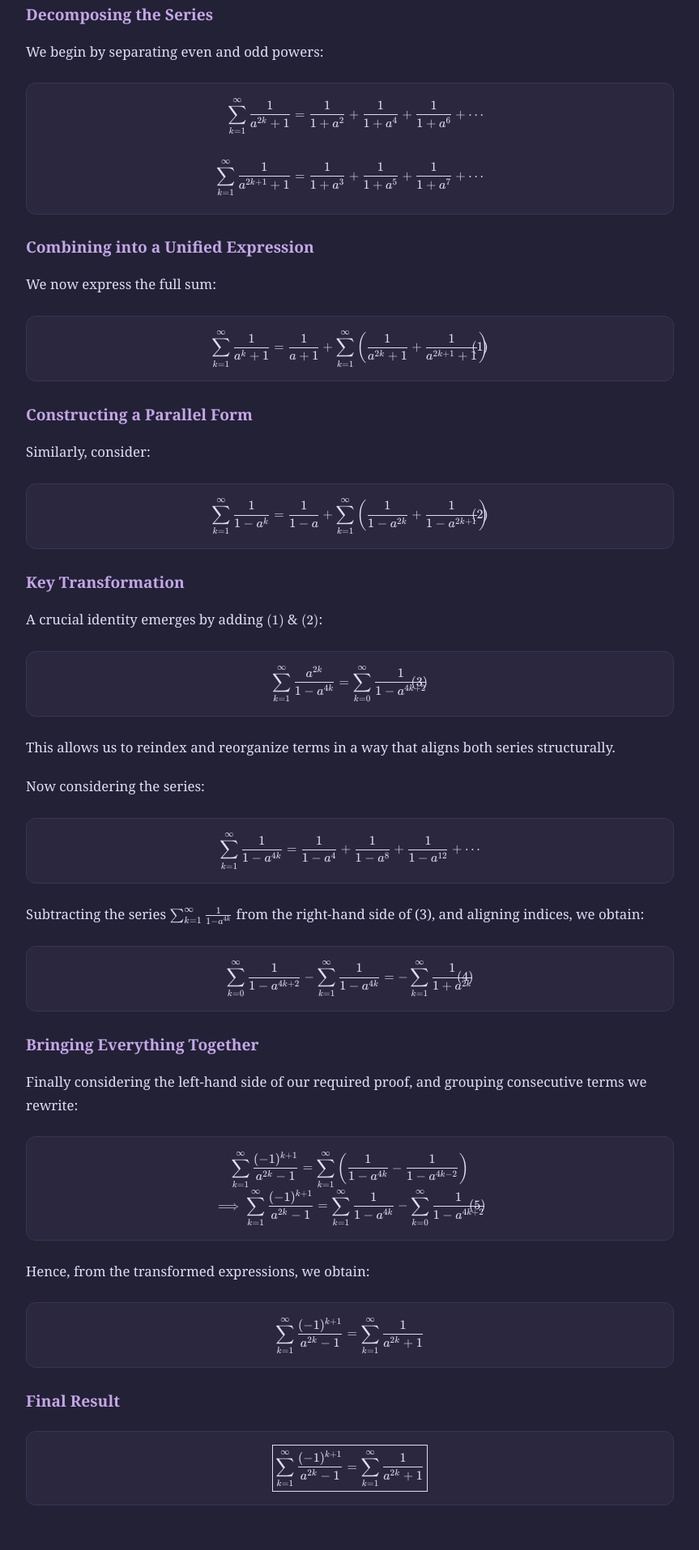
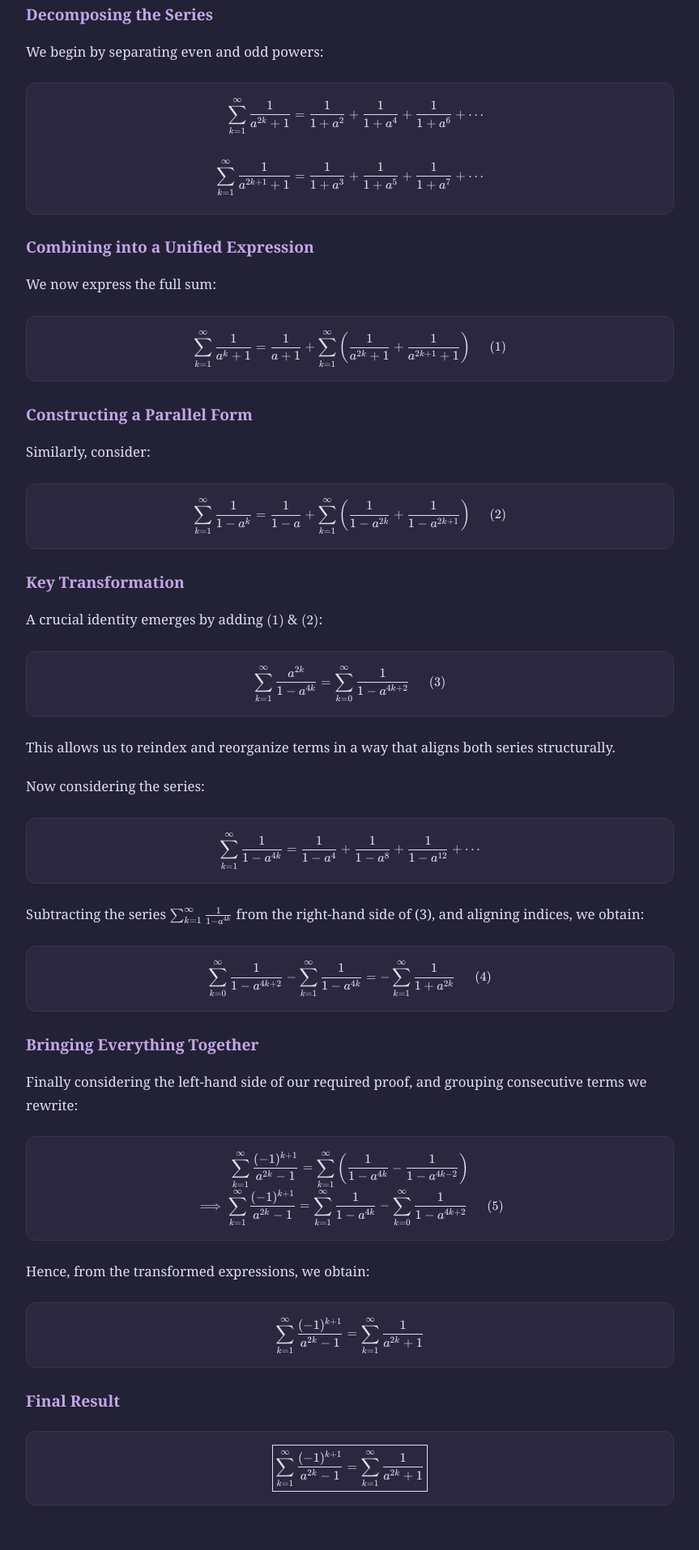
Before and after one commit to IronMan1405/IronMan1405.github.io, a Jekyll site: the page built from _posts/2026-04-24-alternating-series-identity.md, in a window 1280 px wide. Shown: the part 1003-2917 px from the top of the page at 81% size, without its empty margins (208-1071 px from the left). Built offline with Jekyll 4.4.1, drawn with Linux system fonts in a browser that asks for light colours.

Commit message:
changed display to inline-flex

```diff
--- a/assets/css/style.css
+++ b/assets/css/style.css
@@ -95,26 +95,31 @@ main {
   overflow-x: auto;
   overflow-y: hidden;
   -webkit-overflow-scrolling: touch;
+  scroll-behavior: smooth;
 
   padding: 1rem;
   margin: 1.5em 0;
 }
 
 .katex-display .katex {
-  display: inline-block;
+  display: inline-flex;
+  align-items: baseline;
   min-width: max-content;
   white-space: nowrap;
 }
 
 .katex-display .katex-html {
-  display: inline-block;
+  display: inline-flex;
+  align-items: baseline;
   max-width: none;
   white-space: nowrap;
 }
 
 .katex-display .tag {
-  margin-left: 1rem;
+  position: static !important;
+  margin-left: 1.5rem;
   /* color: var(--subtle); */
+  flex-shrink: 0;
   white-space: nowrap;
 }
 
```
